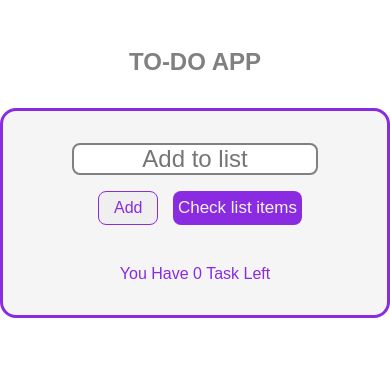
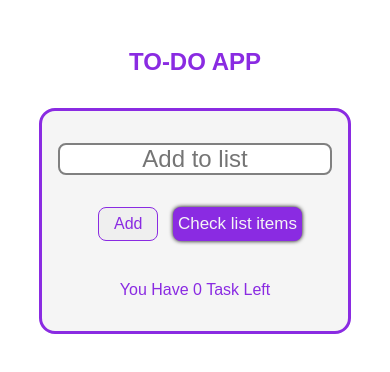
Before and after one commit to EzekielDamz/To-Do-App, a plain HTML site: page index.html in a window 390 px wide. Drawn offline with Linux system fonts and the light colour scheme.

Commit message:
firebase to-do-app

```diff
--- a/style.css
+++ b/style.css
@@ -12,7 +12,6 @@ body {
 
 .container {
     max-width: 450px;
-
     margin: 0 auto;
     margin-top: 2rem;
     text-align: center;
@@ -36,7 +35,7 @@ flex-direction: column ;
 
 h2 {
     text-align: center;
-    color: gray;
+    color: blueviolet;
     margin-top: 3rem;
 }
 
@@ -80,7 +79,7 @@ p {
     padding: 7px 5px;
     background-color: blueviolet;
     border: none;
-    /* box-shadow: 0px 0px 4px rgba(0, 0, 0.2); */
+    box-shadow: 0px 0px 4px rgba(0, 0, 0.2);
     border-radius: 8px;
     font-size: 17px;
     cursor: pointer;
@@ -122,8 +121,18 @@ p {
 
 /* mobile responsiveness */
 
-/* @media screen and (max-width: 1200px)  {
+@media screen and (max-width: 1200px)  {
+.container {
+        max-width: 80%;
 
+        margin: 0 auto;
+        margin-top: 2rem;
+        text-align: center;
+        background-color: whitesmoke;
+        border-radius: 1rem;
+        border: 3px solid blueviolet;
+        padding: 1rem;
+    }
 
     .input-submit {
         display: flex;
@@ -147,8 +156,8 @@ p {
 
 .submit {
 
-    /* padding: 7px 15px; */
-    /* color: blueviolet;
+    padding: 7px 15px;
+    color: blueviolet;
 
     font-size: 1rem;
     cursor: pointer;
@@ -161,13 +170,13 @@ p {
         background-color: blueviolet;
     }
 }
-.check-listed { */
-/*
+.check-listed {
+
     padding: 7px 5px;
     background-color: blueviolet;
     border: none;
-    /* box-shadow: 0px 0px 4px rgba(0, 0, 0.2); */
-    /* border-radius: 8px;
+    box-shadow: 0px 0px 4px rgba(0, 0, 0.2);
+ border-radius: 8px;
     font-size: 17px;
     cursor: pointer;
     color: whitesmoke;
@@ -176,5 +185,5 @@ p {
         background-color: rgb(185, 134, 233);
 
     }
-} */
-/* }   */
+}
+}
--- a/todo.js
+++ b/todo.js
@@ -1,4 +1,5 @@
 import { initializeApp } from "https://www.gstatic.com/firebasejs/9.15.0/firebase-app.js";
+
 import {
   getDatabase,
   ref,
```
